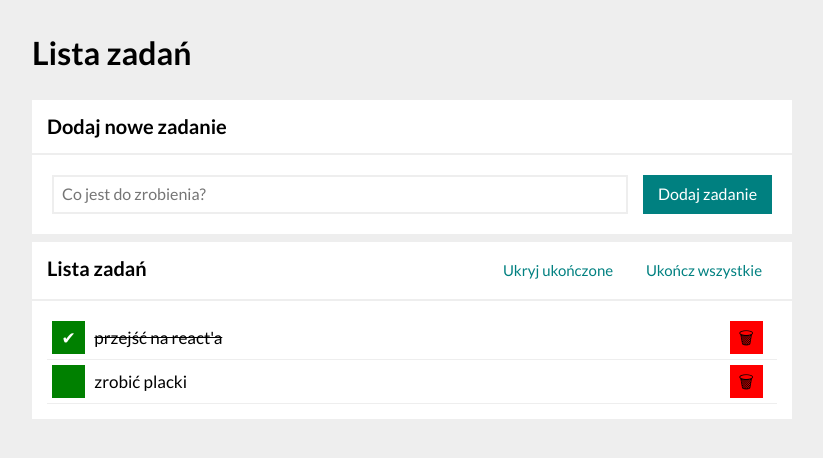
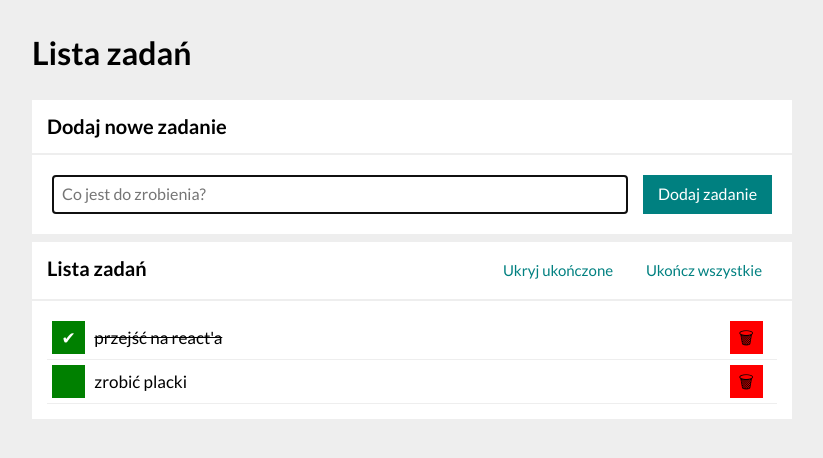
Before and after one commit to jakubzuber/todo-list-react, a React (Create React App) app: page / in a window 1280 px wide. Shown: the top 458 px of the page, without its empty margins (228-1051 px from the left). Built offline with nearby package versions, Linux system fonts and the light colour scheme.

Commit message:
autofocus added

```diff
--- a/src/Form/index.js
+++ b/src/Form/index.js
@@ -21,6 +21,7 @@ const Form = ({addNewTask}) => {
                 type="text"
                 className="form__input"
                 placeholder="Co jest do zrobienia?"
+                autoFocus={true}
             />
             <button className="form__button">Dodaj zadanie</button>
         </form>
```
